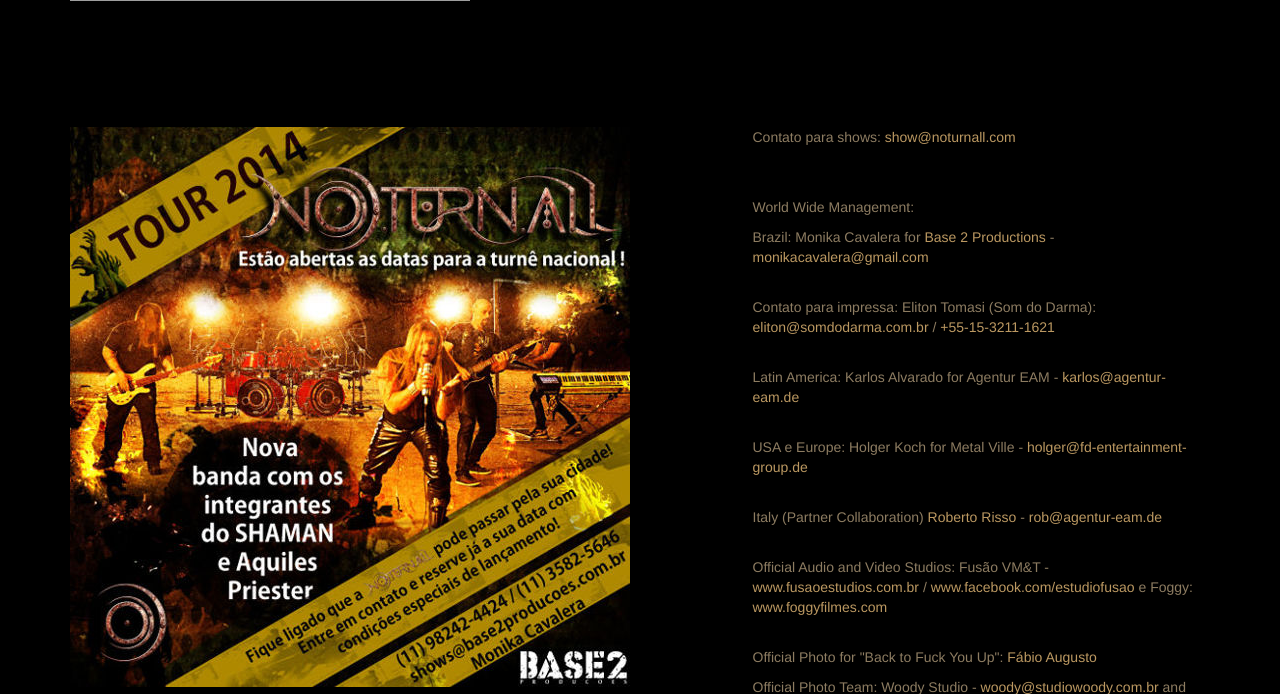
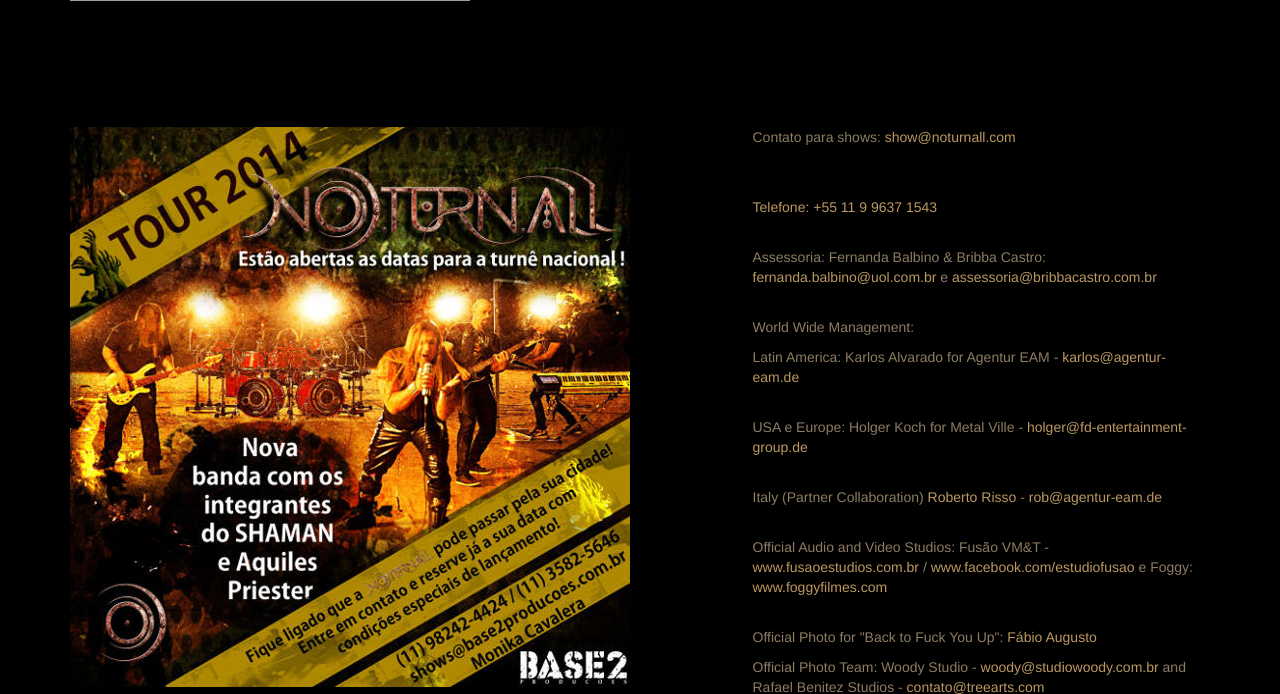
Before and after one commit to pamgaiguer/noturnall, a PHP site: page /contato.php in a window 1280 px wide. Shown: the part 385-1079 px from the top of the page. Run offline with PHP 8.4, Linux system fonts and the light colour scheme; some web fonts are replaced; grey boxes are pictures that could not be loaded.

Commit message:
Updating contact data

```diff
--- a/contato.php
+++ b/contato.php
@@ -15,13 +15,16 @@
 			<div class="col-xs-12 col-md-5">
 				<div id="contact">
 					<p>Contato para shows: <a href="mailto:show@noturnall.com">show@noturnall.com</a></p><br><br>
+					<p><a href="tel:+5511996371543">Telefone: +55 11 9 9637 1543</a></p><br>
+					<p>Assessoria: Fernanda Balbino &amp; Bribba Castro: <a href="mailto:fernanda.balbino@uol.com.br">fernanda.balbino@uol.com.br</a> e <a href="mailto:assessoria@bribbacastro.com.br">assessoria@bribbacastro.com.br</a></p>
+					<br>
 					<p>World Wide Management: </p>
-					<p>Brazil: Monika Cavalera for <a href="http://base2producoes.com.br/">Base 2 Productions</a> - <a href="mailto:monikacavalera@gmail.com">monikacavalera@gmail.com</a></p><br>
-					<p>Contato para impressa: Eliton Tomasi (Som do Darma): <a href="mailto:eliton@somdodarma.com.br">eliton@somdodarma.com.br</a> / <a href="tel:+551532111621">+55-15-3211-1621</a></p><br>
+					<!-- <p>Brazil: Monika Cavalera for <a href="http://base2producoes.com.br/">Base 2 Productions</a> - <a href="mailto:monikacavalera@gmail.com">monikacavalera@gmail.com</a></p><br> -->
+					<!-- <p>Contato para impressa: Eliton Tomasi (Som do Darma): <a href="mailto:eliton@somdodarma.com.br">eliton@somdodarma.com.br</a> / <a href="tel:+551532111621">+55-15-3211-1621</a></p><br> -->
 					<p>Latin America: Karlos Alvarado for Agentur EAM - <a href="mailto:karlos@agentur-eam.de" target="_blank">karlos@agentur-eam.de</a></p><br>
 					<p>USA e Europe: Holger Koch for Metal Ville - <a href="mailto:holger@fd-entertainment-group.de" target="_blank">holger@fd-entertainment-group.de</a></p><br>
 					<p>Italy (Partner Collaboration) <a href="https://www.facebook.com/agentuream?fref=ts" target="_blank">Roberto Risso</a> - <a href="mailto:rob@agentur-eam.de">rob@agentur-eam.de</a></p><br>
-					<p>Official Audio and Video Studios: Fusão VM&T - <a href="http://www.fusaoestudios.com.br" target="_blank">www.fusaoestudios.com.br</a> / <a href="http://www.facebook.com/estudiofusao" target="_blank">www.facebook.com/estudiofusao</a> e Foggy: <a href="http://www.foggyfilmes.com">www.foggyfilmes.com</a></p><br>
+					<p>Official Audio and Video Studios: Fusão VM&amp;T - <a href="http://www.fusaoestudios.com.br" target="_blank">www.fusaoestudios.com.br</a> / <a href="http://www.facebook.com/estudiofusao" target="_blank">www.facebook.com/estudiofusao</a> e Foggy: <a href="http://www.foggyfilmes.com">www.foggyfilmes.com</a></p><br>
 					<p>Official Photo for "Back to Fuck You Up": <a href="https://www.facebook.com/fabioaugustofotografo" target="_blank">Fábio Augusto</a></p>
 					<p>Official Photo Team: Woody Studio - <A href="mailto:woody@studiowoody.com.br">woody@studiowoody.com.br</A> and Rafael Benitez Studios - <a href="mailto:contato@treearts.com">contato@treearts.com</a></p><br>
 					<p>Official Developer (Webmaster): Pamella Gaiguer - <a href="mailto:pamella@pamellagaiguer.com">pamella@pamellagaiguer.com</a> e <a href="http://www.pamellagaiguer.com">http://www.pamellagaiguer.com</a></p><br>
--- a/contato_en.php
+++ b/contato_en.php
@@ -16,13 +16,16 @@
 			<div class="col-xs-12 col-md-5">
 				<div id="contact">
 					<p>Contato para shows: <a href="mailto:show@noturnall.com">show@noturnall.com</a></p><br><br>
+					<p><a href="tel:+5511996371543">Telefone: +55 11 9 9637 1543</a></p><br>
+					<p>Assessoria: Fernanda Balbino &amp; Bribba Castro: <a href="mailto:fernanda.balbino@uol.com.br">fernanda.balbino@uol.com.br</a> e <a href="mailto:assessoria@bribbacastro.com.br">assessoria@bribbacastro.com.br</a></p>
+					<br>
 					<p>World Wide Management: </p>
 					<p>Brazil: Monika Cavalera for <a href="http://base2producoes.com.br/">Base 2 Productions</a> - <a href="mailto:monikacavalera@gmail.com">monikacavalera@gmail.com</a></p><br>
 					<p>Contato para impressa: Eliton Tomasi (Som do Darma): <a href="mailto:eliton@somdodarma.com.br">eliton@somdodarma.com.br</a> / <a href="tel:+551532111621">+55-15-3211-1621</a></p><br>
 					<p>Latin America: Karlos Alvarado for Agentur EAM - <a href="mailto:karlos@agentur-eam.de" target="_blank">karlos@agentur-eam.de</a></p><br>
 					<p>USA e Europe: Holger Koch for Metal Ville - <a href="mailto:holger@fd-entertainment-group.de" target="_blank">holger@fd-entertainment-group.de</a></p><br>
 					<p>Italy (Partner Collaboration) <a href="https://www.facebook.com/agentuream?fref=ts" target="_blank">Roberto Risso</a> - <a href="mailto:rob@agentur-eam.de">rob@agentur-eam.de</a></p><br>
-					<p>Official Audio and Video Studios: Fusão VM&T - <a href="http://www.fusaoestudios.com.br" target="_blank">www.fusaoestudios.com.br</a> / <a href="http://www.facebook.com/estudiofusao" target="_blank">www.facebook.com/estudiofusao</a> e Foggy: <a href="http://www.foggyfilmes.com">www.foggyfilmes.com</a></p><br>
+					<p>Official Audio and Video Studios: Fusão VM&amp;T - <a href="http://www.fusaoestudios.com.br" target="_blank">www.fusaoestudios.com.br</a> / <a href="http://www.facebook.com/estudiofusao" target="_blank">www.facebook.com/estudiofusao</a> e Foggy: <a href="http://www.foggyfilmes.com">www.foggyfilmes.com</a></p><br>
 					<p>Official Photo for "Back to Fuck You Up": <a href="https://www.facebook.com/fabioaugustofotografo" target="_blank">Fábio Augusto</a></p>
 					<p>Official Photo Team: Woody Studio - <A href="mailto:woody@studiowoody.com.br">woody@studiowoody.com.br</A> and Rafael Benitez Studios - <a href="mailto:contato@treearts.com">contato@treearts.com</a></p><br>
 					<p>Official Developer (Webmaster): Pamella Gaiguer - <a href="mailto:pamella.gaiguer@gmail.com">pamella@pamellagaiguer.com</a> e <a href="http://www.pamellagaiguer.com">http://www.pamellagaiguer.com</a></p><br>
```
